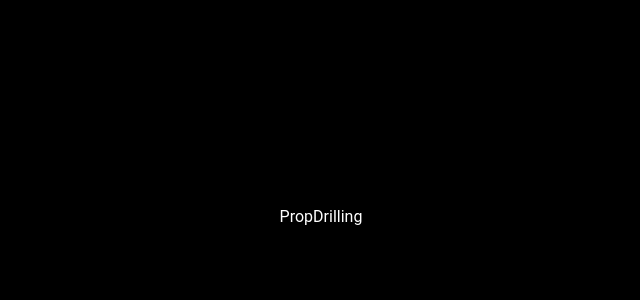
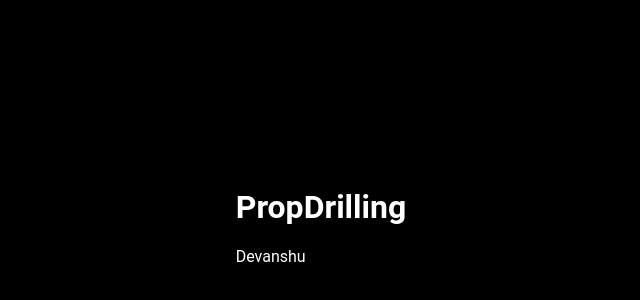
Before and after one commit to Devanshu-pal-github/React-tutorials, a React (Vite) app: page / in a window 1280 px wide. Shown: the part 184-484 px from the top of the page, without its empty margins (319-959 px from the left). Built offline with nearby package versions, Linux system fonts and the light colour scheme.

Commit message:
PropDrilling Tutorial done

```diff
--- a/src/Components/NinthTutorial/PropDrilling.jsx
+++ b/src/Components/NinthTutorial/PropDrilling.jsx
@@ -1,9 +1,18 @@
-import React from 'react'
+import React from "react";
+import ComponentA from "./components/ComponentA";
+import ComponentB from "./components/ComponentB";
+import ComponentC from "./components/ComponentC";
 
 const PropDrilling = () => {
+  const name = "Devanshu";
   return (
-    <div>PropDrilling</div>
-  )
-}
+    <div className="prop-drilling">
+      <h1>PropDrilling</h1>
+      <ComponentA name={name} />
+      <ComponentB />
+      <ComponentC />
+    </div>
+  );
+};
 
-export default PropDrilling
+export default PropDrilling;
--- /dev/null
+++ b/src/Components/NinthTutorial/components/ComponentA.jsx
@@ -0,0 +1,12 @@
+import React from "react";
+import ComponentB from "./ComponentB";
+
+const ComponentA = ({ name }) => {
+  return (
+    <div>
+      <ComponentB name={name} />
+    </div>
+  );
+};
+
+export default ComponentA;
--- /dev/null
+++ b/src/Components/NinthTutorial/components/ComponentB.jsx
@@ -0,0 +1,12 @@
+import React from "react";
+import ComponentC from "./ComponentC";
+
+const ComponentB = ({ name }) => {
+  return (
+    <div>
+      <ComponentC name={name} />
+    </div>
+  );
+};
+
+export default ComponentB;
--- /dev/null
+++ b/src/Components/NinthTutorial/components/ComponentC.jsx
@@ -0,0 +1,7 @@
+import React from "react";
+
+const ComponentC = (name) => {
+  return <div>{name.name}</div>;
+};
+
+export default ComponentC;
```
